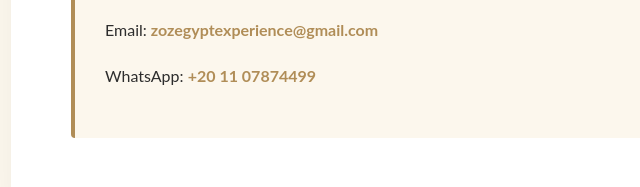
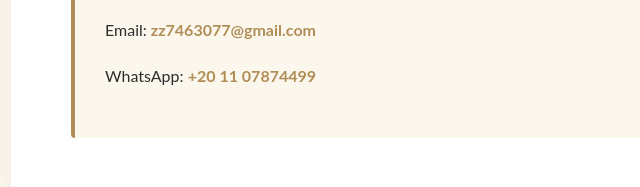
Before and after one commit to natef3053-droid/ZOZ-Egypt-Experience, a plain HTML site: page Terms.html in a window 1280 px wide. Shown: the part 1201-1388 px from the top of the page, 229-869 px from the left. Drawn offline with nearby package versions, Linux system fonts and the light colour scheme.

Commit message:
Change contact email in Terms of Service
Updated contact email in the Terms of Service.

```diff
--- a/Terms.html
+++ b/Terms.html
@@ -24,7 +24,7 @@
             <h2>Agreement</h2>
             <div class="contact-box">
                 <p>By proceeding with your booking, you acknowledge these terms. For further clarification, please contact us:</p>
-                <p>Email: <a href="mailto:zozegyptexperience@gmail.com" class="contact-link">zozegyptexperience@gmail.com</a></p>
+                <p>Email: <a href="mailto:zozegyptexperience@gmail.com" class="contact-link">zz7463077@gmail.com</a></p>
                 <p>WhatsApp: <a href="https://wa.me/201107874499" class="contact-link">+20 11 07874499</a></p>
             </div>
         </div>
```
